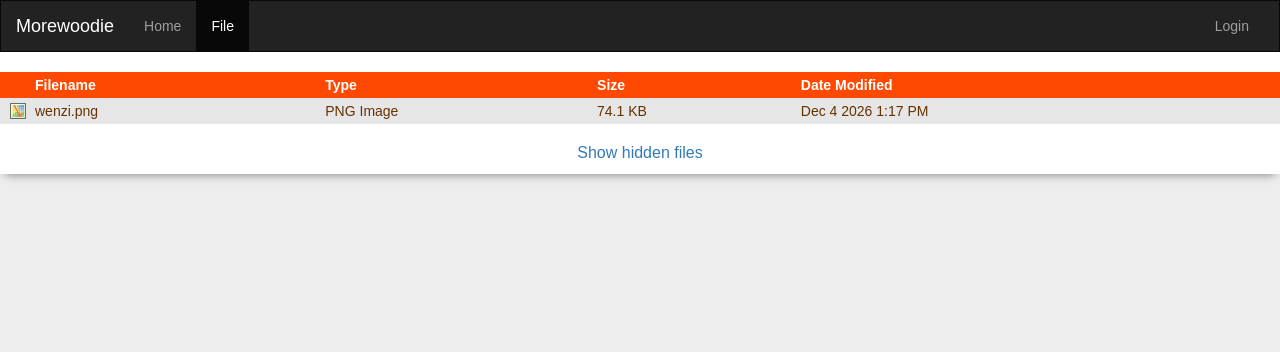
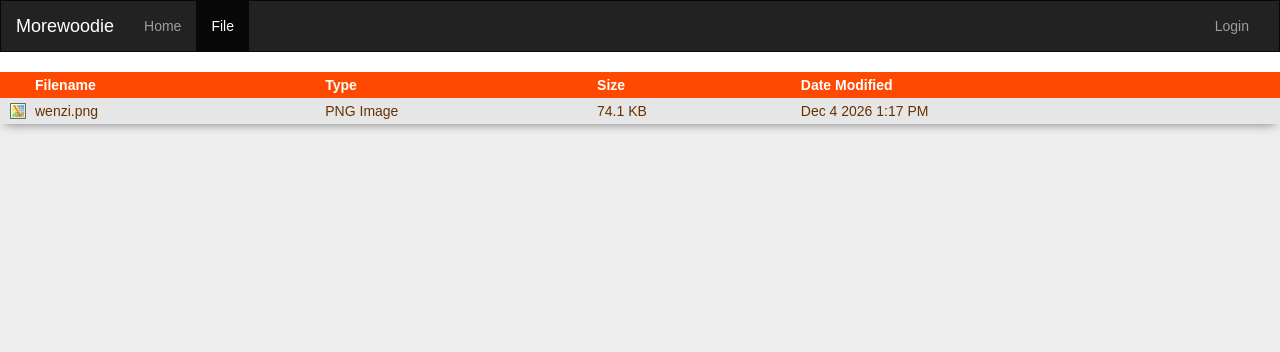
Before and after one commit to yangjuns/MorewoodApt, a PHP site: page /uploads/.index.php in a window 1280 px wide. Shown: the top 352 px of the page. Run offline with PHP 8.4, Linux system fonts and the light colour scheme.

Commit message:
Remove hidden file option

```diff
--- a/uploads/.index.php
+++ b/uploads/.index.php
@@ -55,16 +55,6 @@ include $_SERVER["DOCUMENT_ROOT"] . "/util/sessionStart.php";
 		return $size;
 	}
 
- 	// Checks to see if veiwing hidden files is enabled
-	if($_SERVER['QUERY_STRING']=="hidden")
-	{$hide="";
-	 $ahref="./.index.php";
-	 $atext="Hide";}
-	else
-	{$hide=".";
-	 $ahref="./.index.php?hidden";
-	 $atext="Show";}
-
 	 // Opens directory
 	 $myDirectory=opendir(".");
 
@@ -86,7 +76,7 @@ include $_SERVER["DOCUMENT_ROOT"] . "/util/sessionStart.php";
 	for($index=0; $index < $indexCount; $index++) {
 
 	// Decides if hidden files should be displayed, based on query above.
-	    if(substr("$dirArray[$index]", 0, 1)!=$hide) {
+	    if(substr("$dirArray[$index]", 0, 1) != ".") {
 
 	// Resets Variables
 		$favicon="";
@@ -181,7 +171,6 @@ HTML;
 HTML;
     }
     echo <<<HTML
-
             </td>
 		</tr>
 HTML;
@@ -191,8 +180,6 @@ HTML;
 
 	    </tbody>
 	</table>
-    <h2><?php echo("<a href='$ahref'>$atext hidden files</a>"); ?></h2>
-
 
 
 </div>
```
